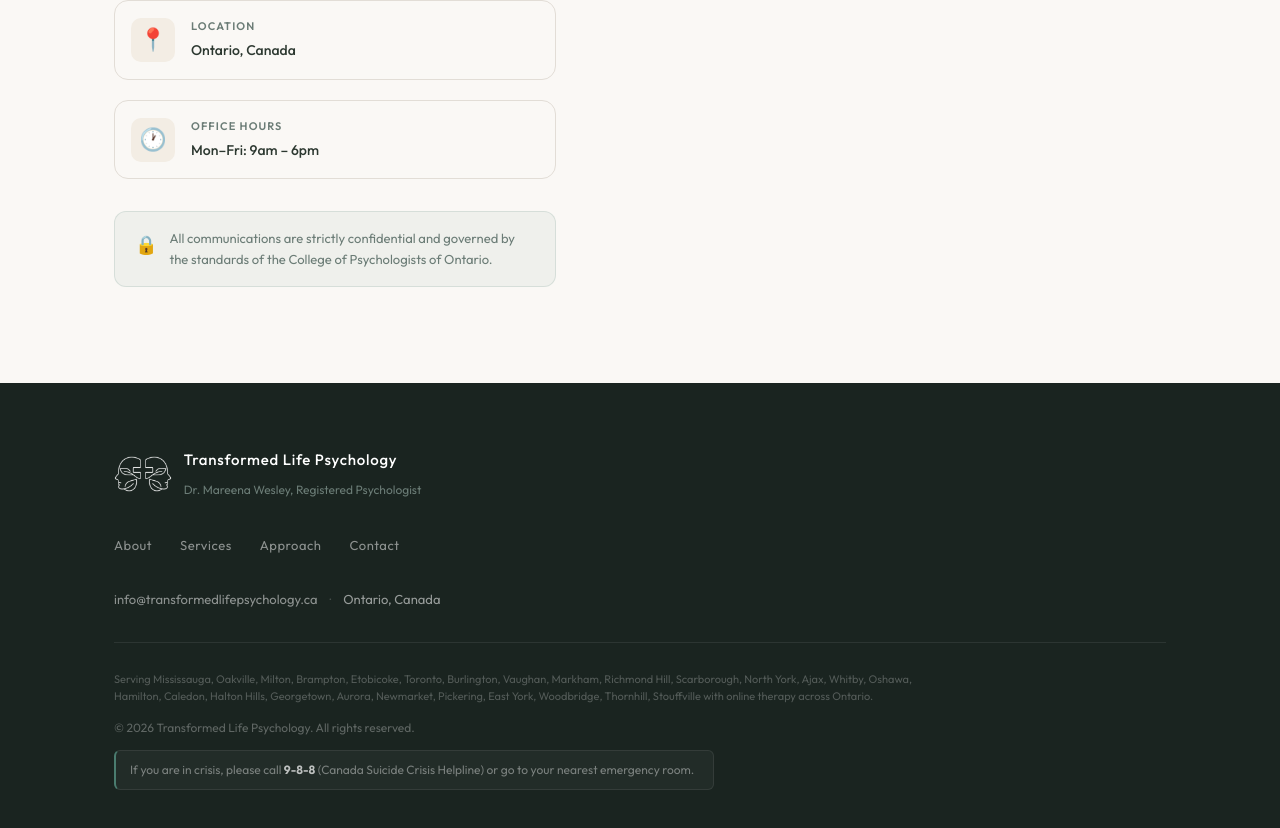
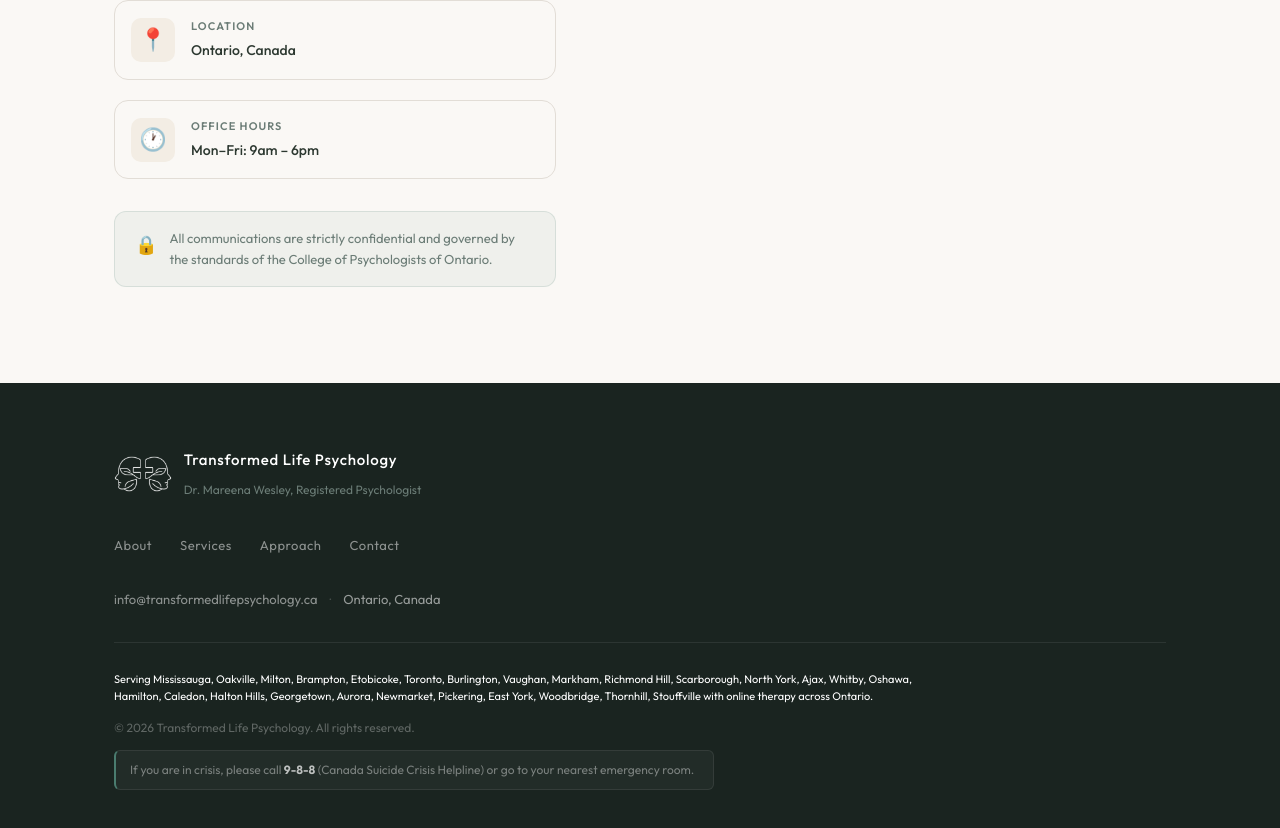
Before and after one commit to drmareenawesley/transformed-life-website, a React (Vite) app: page / in a window 1280 px wide. Shown: the part 4691-5519 px from the top of the page. Built offline with nearby package versions, Linux system fonts and the light colour scheme.

Commit message:
change service area text to solid white

```diff
--- a/src/components/Footer.css
+++ b/src/components/Footer.css
@@ -91,7 +91,7 @@
 
 .footer__service-areas {
   font-size: 11px;
-  color: rgba(255,255,255,0.25);
+  color: var(--clr-white);
   line-height: 1.6;
   max-width: 800px;
 }
```
